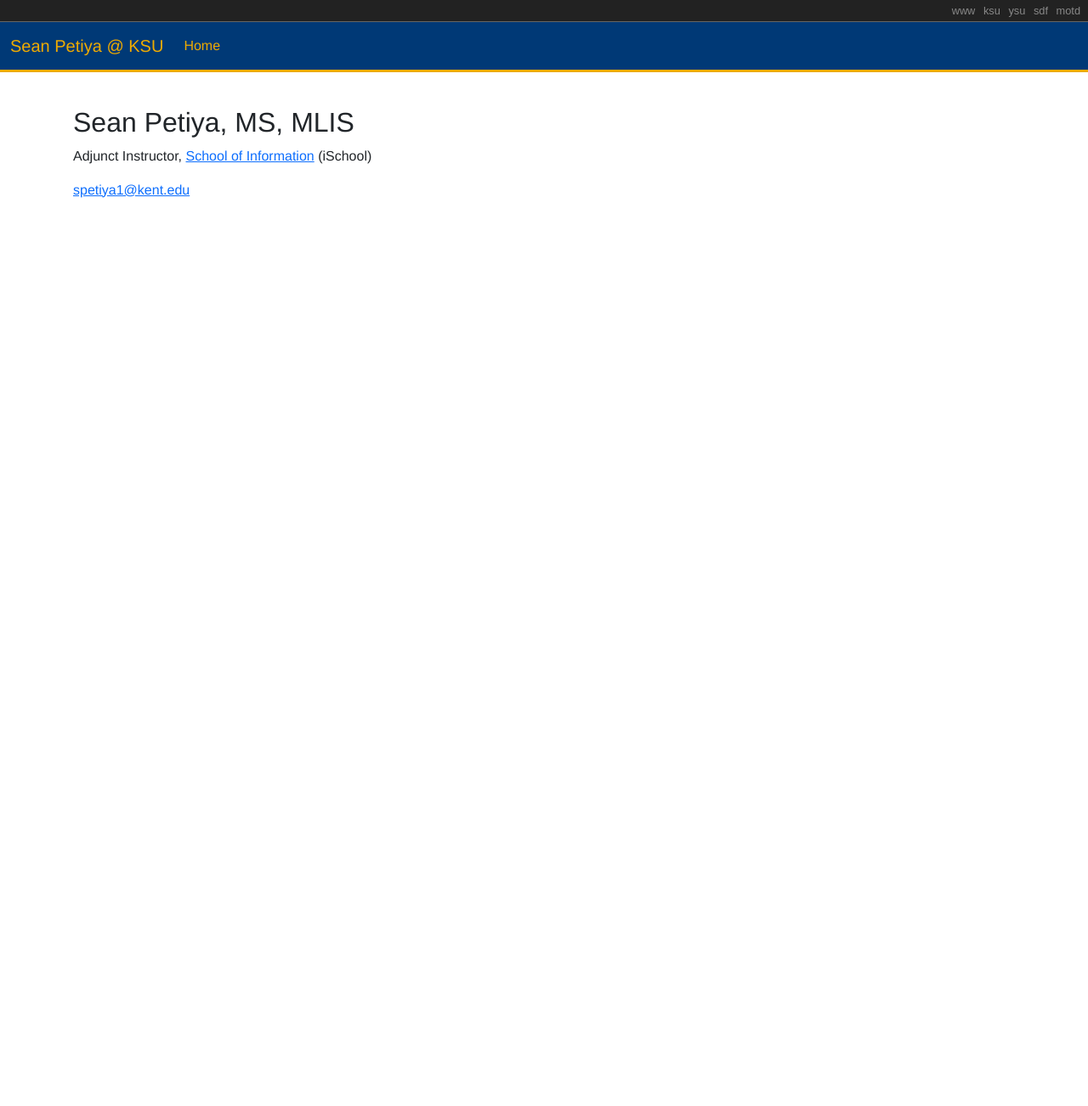
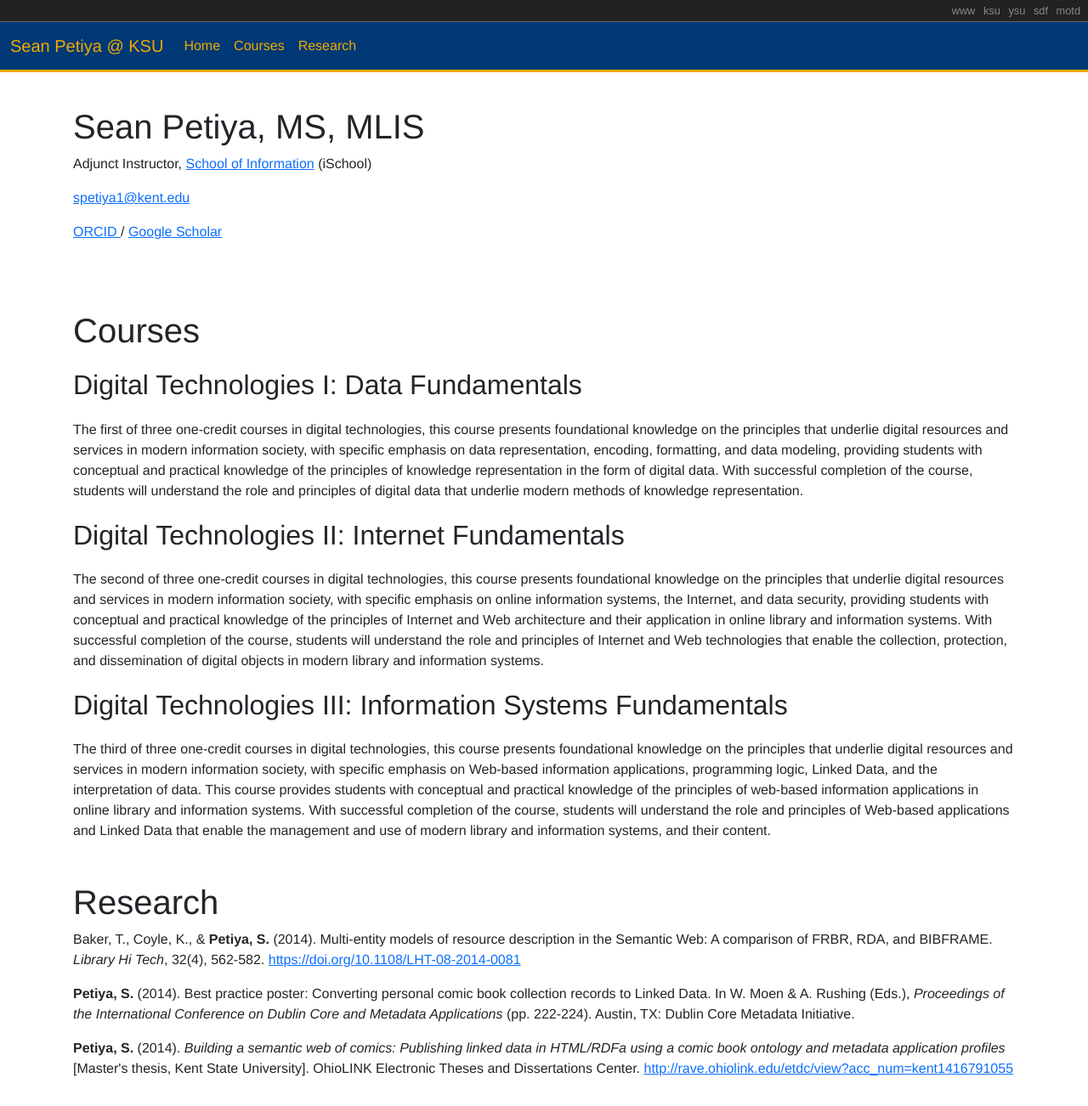
Before and after one commit to seanpetiya/petiya.ksu, a PHP site: page / in a window 1280 px wide. Shown: the whole page at 85% size. Before the commit the page ends 233 px from the top, so only its background shows below. Run offline with PHP 8.4, Linux system fonts and the light colour scheme.

Commit message:
updates to homepage, adding sections

```diff
--- a/index.html
+++ b/index.html
@@ -60,19 +60,36 @@
                     <li class="nav-item">
                         <a class="nav-link active" aria-current="page" href="#">Home</a>
                     </li>
+                    <li class="nav-item">
+                        <a class="nav-link active" aria-current="page" href="#Courses">Courses</a>
+                    </li>
+                    <li class="nav-item">
+                        <a class="nav-link active" aria-current="page" href="#Research">Research</a>
+                    </li>
                 </ul>
             </div>
         </div>
     </nav>
 
     <div class="container px-3 py-2">
-        <div class="row g-3 py-2 row-cols-1 row-cols-lg-3">
+        <div class="row g-3 py-2 row-cols-1 row-cols-lg-1">
             <div class="col">
-                <h2>Sean Petiya, MS, MLIS</h2>
+                <h1>Sean Petiya, MS, MLIS</h1>
                 <p>Adjunct Instructor, <a href="https://www.kent.edu/iSchool">School of Information</a> (iSchool)</p>
-                <a href="mailto:spetiya1@kent.edu" class="icon-link">
-                    spetiya1@kent.edu
-                </a>
+                <p>
+                    <a href="mailto:spetiya1@kent.edu" class="icon-link">
+                        spetiya1@kent.edu
+                    </a>
+                </p>
+                <p>
+                    <a href="mailto:spetiya1@kent.edu" class="icon-link">
+                        ORCID
+                    </a>
+                    <span>/</span>
+                    <a href="mailto:spetiya1@kent.edu" class="icon-link">
+                        Google Scholar
+                    </a>
+                </p>
             </div>
             <div class="col">
             </div>
@@ -81,6 +98,71 @@
         </div>
     </div>
 
+    <section class="container px-3 py-2" id="Courses">
+        <div class="row g-3 py-2 row-cols-1 row-cols-lg-1">
+            <div class="col">
+                <h1>Courses</h1>
+                <section>
+                    <h2>Digital Technologies I: Data Fundamentals</h2>
+                    <p>The first of three one-credit courses in digital technologies, this course presents foundational
+                        knowledge on the principles that underlie digital resources and services in modern information
+                        society, with specific emphasis on data representation, encoding, formatting, and data modeling,
+                        providing students with conceptual and practical knowledge of the principles of knowledge
+                        representation in the form of digital data. With successful completion of the course, students
+                        will understand the role and principles of digital data that underlie modern methods of
+                        knowledge representation. </p>
+                </section>
+                <section>
+                    <h2>Digital Technologies II: Internet Fundamentals</h2>
+                    <p>The second of three one-credit courses in digital technologies, this course presents foundational
+                        knowledge on the principles that underlie digital resources and services in modern information
+                        society, with specific emphasis on online information systems, the Internet, and data security,
+                        providing students with conceptual and practical knowledge of the principles of Internet and Web
+                        architecture and their application in online library and information systems. With successful
+                        completion of the course, students will understand the role and principles of Internet and Web
+                        technologies that enable the collection, protection, and dissemination of digital objects in
+                        modern library and information systems.</p>
+                </section>
+                <section>
+                    <h2>Digital Technologies III: Information Systems Fundamentals</h2>
+                    <p>The third of three one-credit courses in digital technologies, this course presents foundational
+                        knowledge on the principles that underlie digital resources and services in modern information
+                        society, with specific emphasis on Web-based information applications, programming logic, Linked
+                        Data, and the interpretation of data. This course provides students with conceptual and
+                        practical knowledge of the principles of web-based information applications in online library
+                        and information systems. With successful completion of the course, students will understand the
+                        role and principles of Web-based applications and Linked Data that enable the management and use
+                        of modern library and information systems, and their content.</p>
+                </section>
+            </div>
+        </div>
+    </section>
+
+    <section class="container px-3 py-2" id="Research">
+        <div class="row g-3 py-2 row-cols-1 row-cols-lg-1">
+            <div class="col">
+                <h1>Research</h1>
+                <p>
+                    Baker, T., Coyle, K., & <b>Petiya, S.</b> (2014). Multi-entity models of resource description in the
+                    Semantic Web: A comparison of FRBR, RDA, and BIBFRAME. <em>Library Hi Tech</em>, 32(4), 562-582. <a
+                        href="https://doi.org/10.1108/LHT-08-2014-0081">https://doi.org/10.1108/LHT-08-2014-0081</a>
+                </p>
+                <p>
+                    <b>Petiya, S.</b> (2014). Best practice poster: Converting personal comic book collection records to
+                    Linked Data. In W. Moen & A. Rushing (Eds.), <em>Proceedings of the International Conference on
+                        Dublin Core and Metadata Applications</em> (pp. 222-224). Austin, TX: Dublin Core Metadata
+                    Initiative.
+                </p>
+                <p>
+                    <b>Petiya, S.</b> (2014). <em>Building a semantic web of comics: Publishing linked data in HTML/RDFa
+                        using a comic book ontology and metadata application profiles</em> [Master's thesis, Kent State
+                    University]. OhioLINK Electronic Theses and Dissertations Center. <a
+                        href="http://rave.ohiolink.edu/etdc/view?acc_num=kent1416791055">http://rave.ohiolink.edu/etdc/view?acc_num=kent1416791055</a>
+                </p>
+            </div>
+        </div>
+    </section>
+
     <script src="https://cdn.jsdelivr.net/npm/bootstrap@5.1.3/dist/js/bootstrap.bundle.min.js"
         integrity="sha384-ka7Sk0Gln4gmtz2MlQnikT1wXgYsOg+OMhuP+IlRH9sENBO0LRn5q+8nbTov4+1p"
         crossorigin="anonymous"></script>
--- a/style.css
+++ b/style.css
@@ -74,3 +74,7 @@ img.profile {
         margin: 0 auto;
     }
 }
+
+h2 {
+    margin: 21px 0;
+}
```
